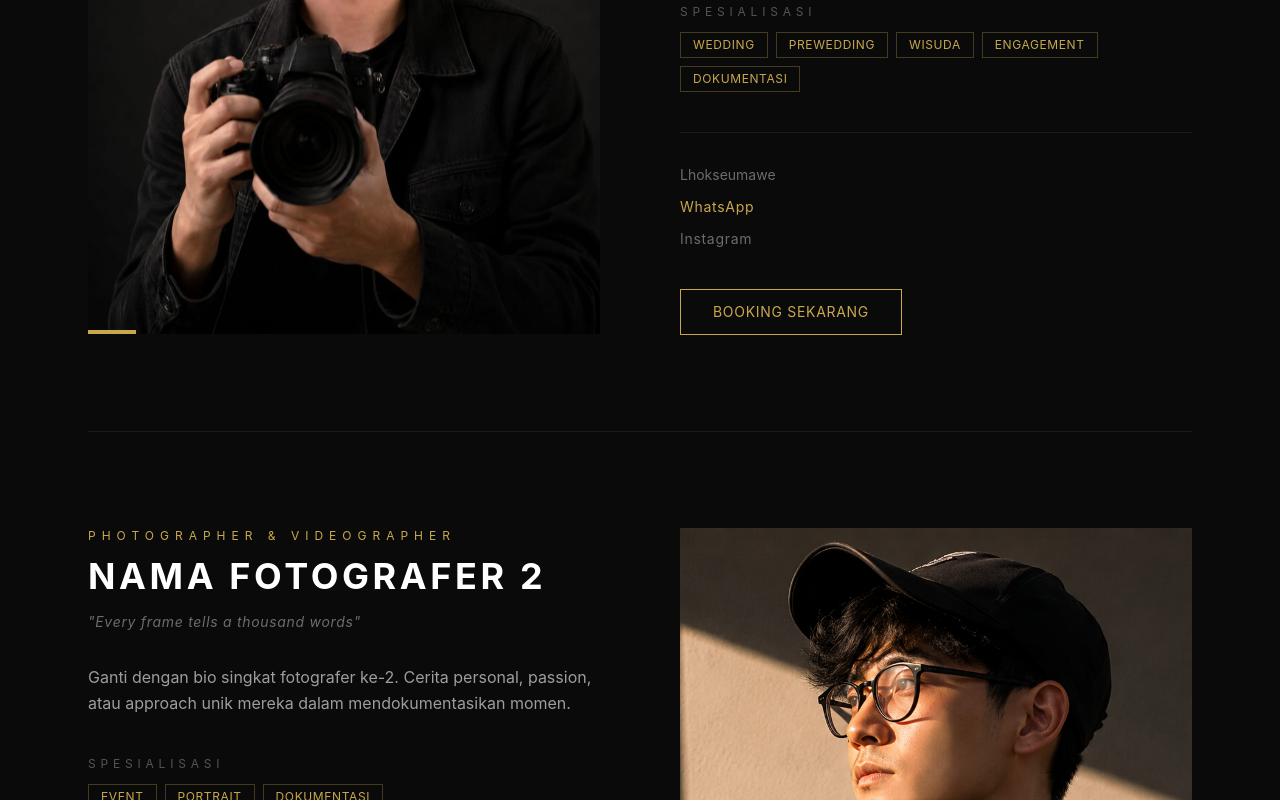
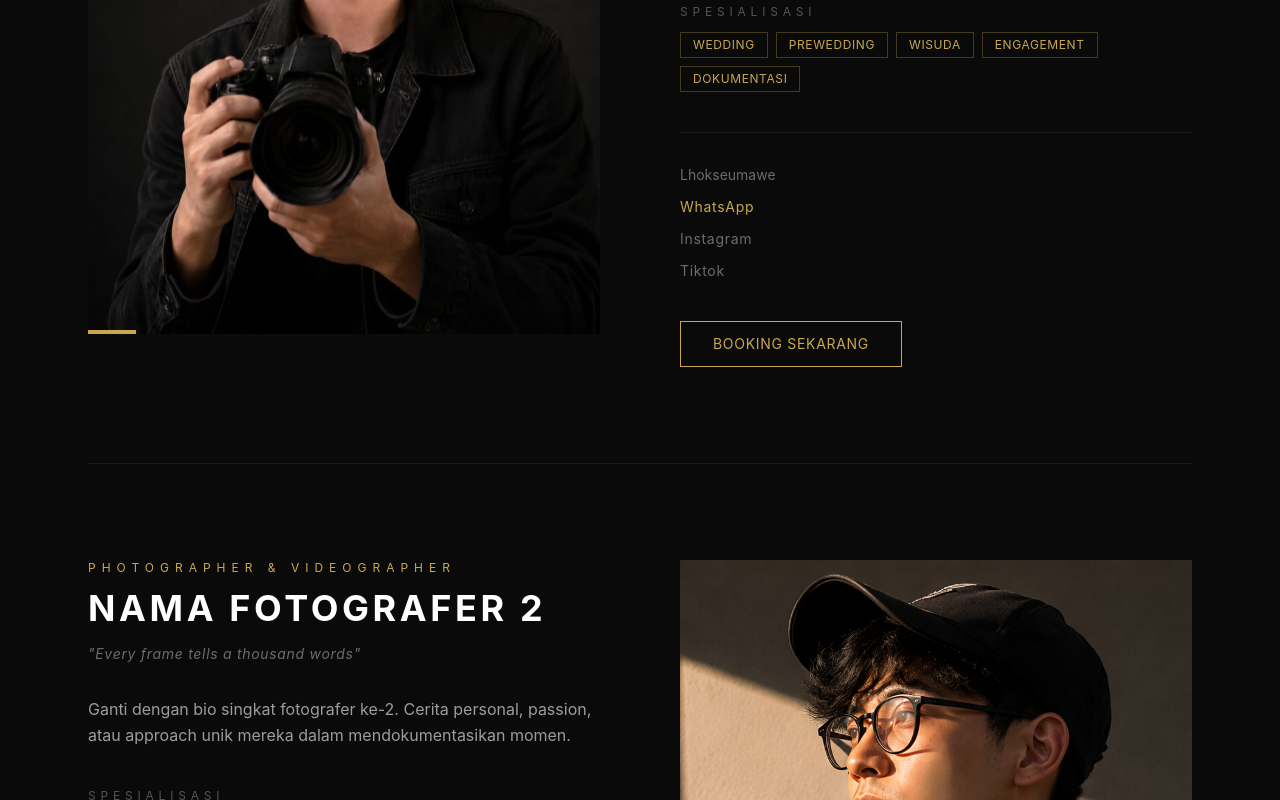
Before and after one commit to ansloki-art/NoxFrame, a React app in the folder frontend/: page /about in a window 1280 px wide. Shown: the part 780-1580 px from the top of the page. Built offline with nearby package versions, Linux system fonts and the light colour scheme; no server answers; the HTML template or start-up script is replaced by a standard one.

Commit message:
update about

```diff
--- a/frontend/src/pages/About.jsx
+++ b/frontend/src/pages/About.jsx
@@ -87,6 +87,13 @@ function PhotographerCard({ p, reversed }) {
                 Instagram
               </a>
             )}
+            {p.tiktok && (
+              <a href={p.tiktok}
+                target="_blank" rel="noopener noreferrer"
+                className="text-white/40 hover:text-gold transition-colors tracking-wider">
+                Tiktok
+              </a>
+            )}
           </div>
 
           <Link to="/booking"
```
